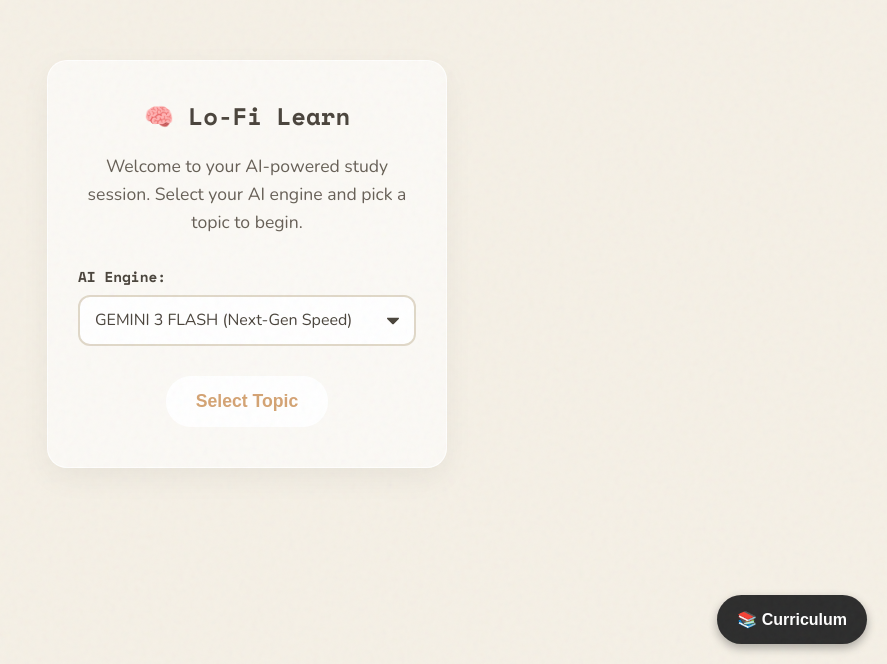
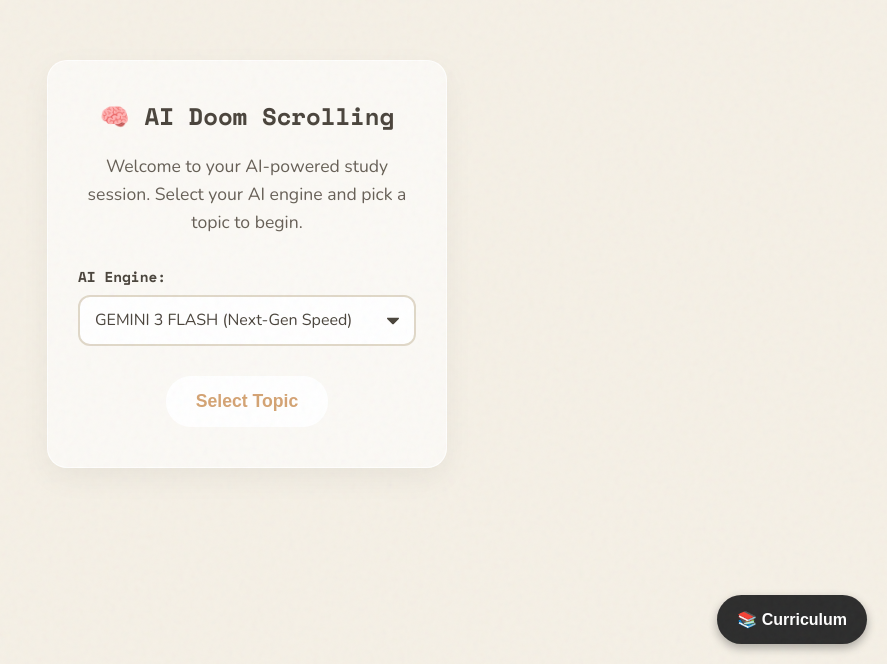
Before and after one commit to AlanKhooCL/AI-Learning-Reinforcement, a plain HTML site: page frontend/index.html in a window 1280 px wide. Shown: the part 136-800 px from the top of the page, without its empty margins (393-1280 px from the left). Drawn offline with nearby package versions, Linux system fonts and the light colour scheme.

Commit message:
Update index.html

```diff
--- a/frontend/index.html
+++ b/frontend/index.html
@@ -26,7 +26,7 @@
 <main class="scroll-container" id="feed">
         <section class="card" id="welcome-card">
             <div class="card-content">
-                <h2>🧠 Lo-Fi Learn</h2>
+                <h2>🧠 AI Doom Scrolling</h2>
                 <p>Welcome to your AI-powered study session. Select your AI engine and pick a topic to begin.</p>
 
                 <div class="settings-group">
```
